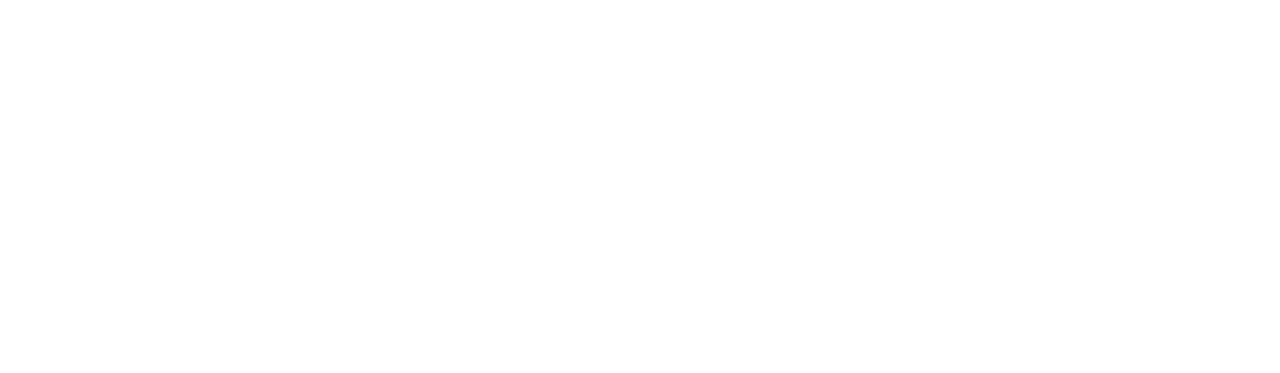
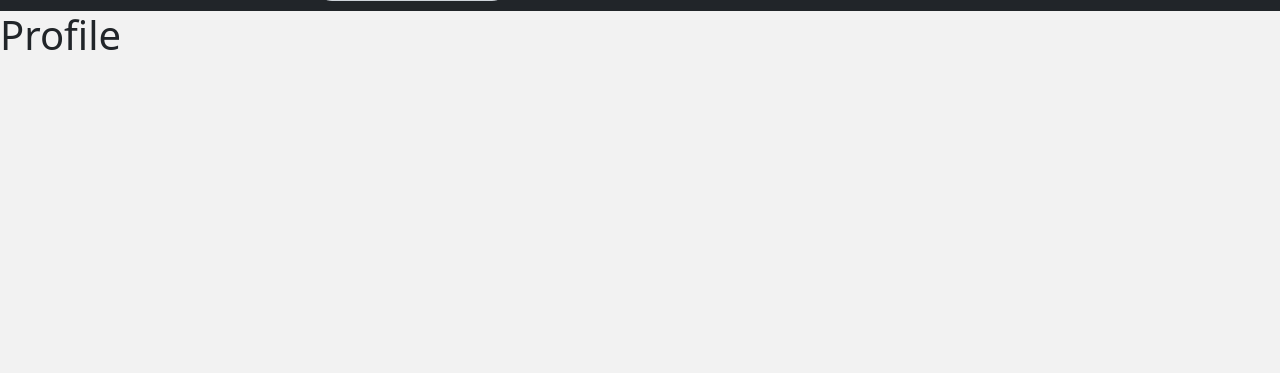
Before and after one commit to AdnanK1/quickchat, a Django app: page /profile in a window 1280 px wide. Before the commit the part shown is empty. Shown: the part 47-420 px from the top of the page. Run offline with Django 4.2, Linux system fonts and the light colour scheme; the visitor is signed in with stand-in values (Sample User, id 1); data that the repository does not hold is empty; some libraries are stand-ins or nearby versions.

Commit message:
Base/templates:linked the profile to the base.html file

```diff
--- a/base/templates/profile.html
+++ b/base/templates/profile.html
@@ -0,0 +1,4 @@
+{% extends 'base.html' %}
+{% block content %}
+<h1>Profile</h1>
+{% endblock %}
--- a/base/templates/snippet/navbar.html
+++ b/base/templates/snippet/navbar.html
@@ -24,7 +24,7 @@
             {{request.user}}
           </a>
           <ul class="dropdown-menu" aria-labelledby="navbarDropdown">
-            <li><a class="dropdown-item" href="#">View Profile</a></li>
+            <li><a class="dropdown-item" href="{% url 'profile' %}">View Profile</a></li>
             <li><a class="dropdown-item" href="#">Create Profile</a></li>
           </ul>
         </li>
```
